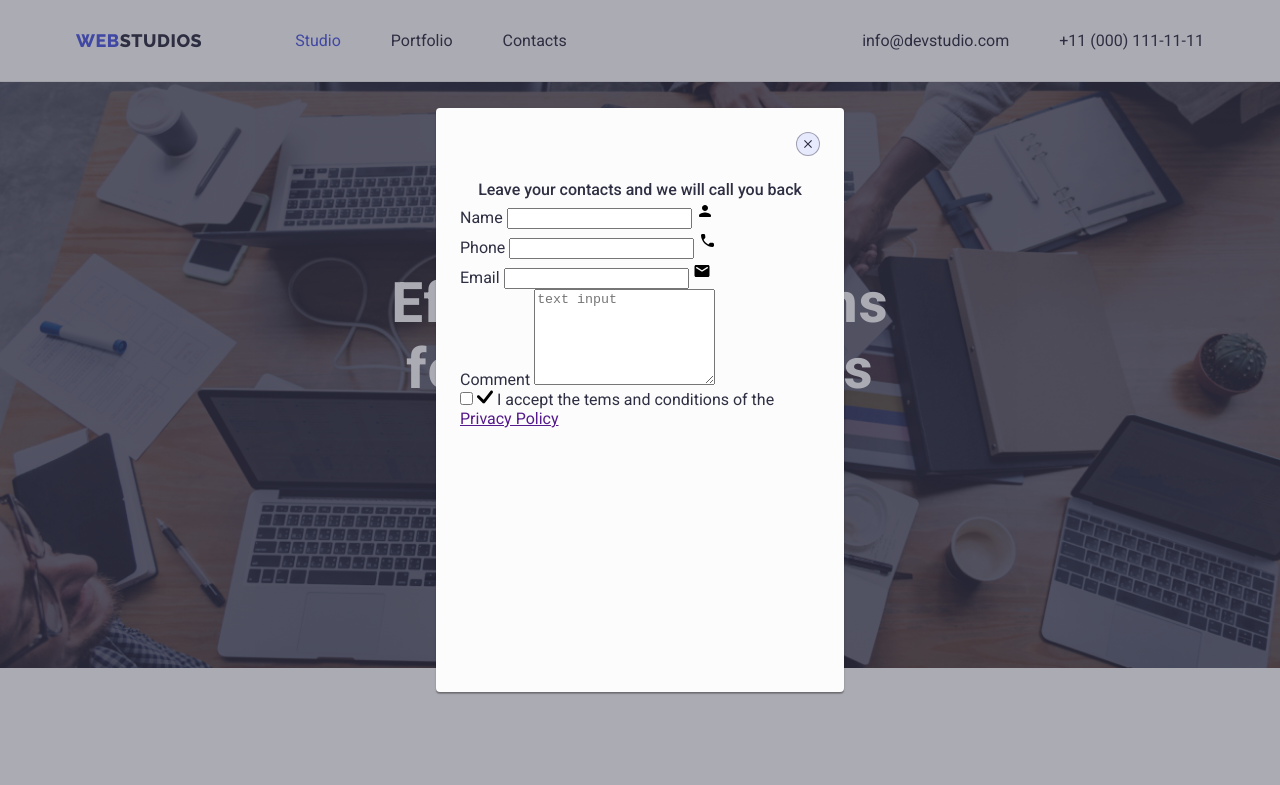
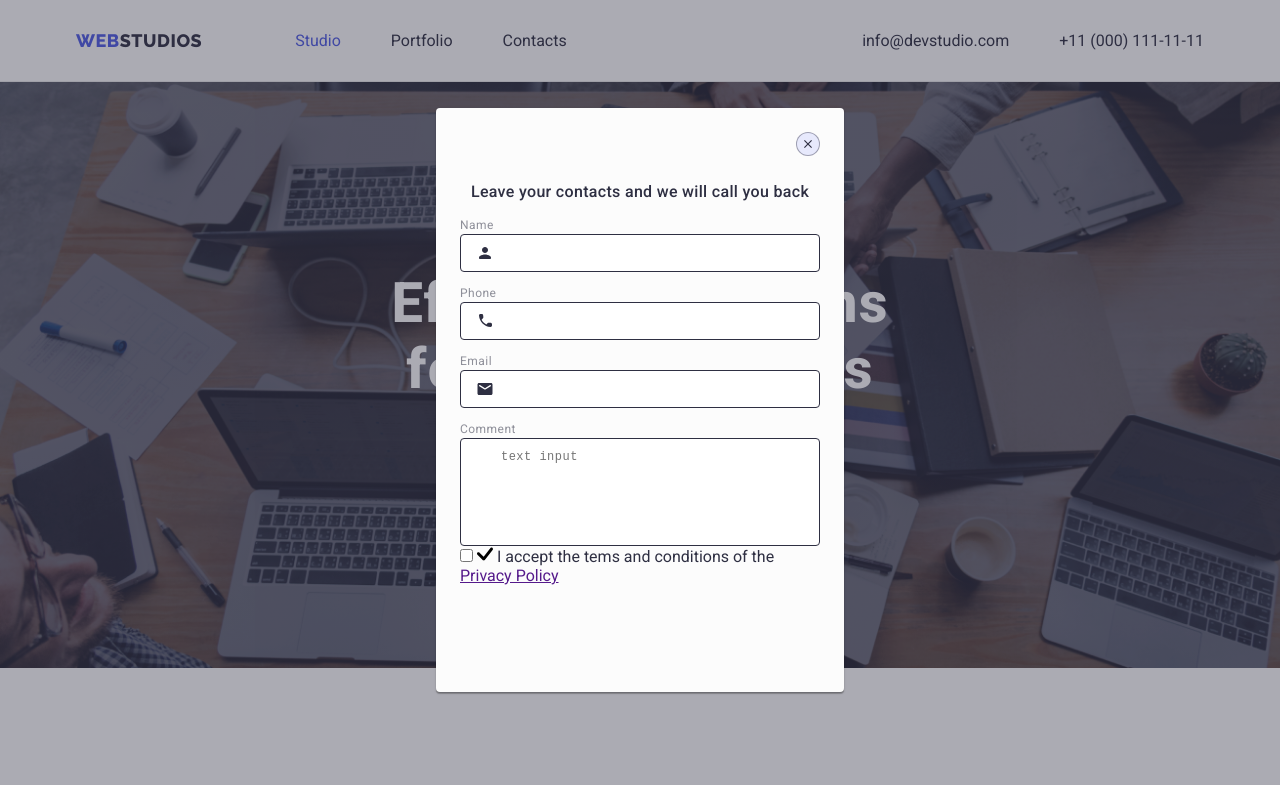
Before and after one commit to voxmech/goit-markup-hw-06, a plain HTML site: page index.html in a window 1280 px wide. Both pictures are taken after a click on the button "Order Service". Shown: the top 785 px of the page. Drawn offline with Linux system fonts and the light colour scheme.

Commit message:
modal contents styling

```diff
--- a/css/styles.css
+++ b/css/styles.css
@@ -21,6 +21,7 @@
   --color-lightslate: #8E8F99;
   --DAIRY: #FCFCFC;
   --color-ocean: #404bbf;
+  --color-navyblue-modal: #2E2F42;
 
 }
 
@@ -809,17 +810,67 @@ body {
   transition: transform 250ms cubic-bezier(0.4, 0, 0.2, 1);
 
 }
+
 .modal-title {
   color: var(--color-navy-blue);
   text-align: center;
   font-size: 16px;
   font-weight: 500;
-
+  line-height: 24px;
+  letter-spacing: 0.32px;
 }
 
 .modal-form-label, .modal-form-textarea {
   display: block;
   position: relative;
+}
+
+.modal-form-text {
+  color: var(--color-lightslate);
+  font-size: 12px;
+  font-weight: 400;
+  line-height: 14px;
+  letter-spacing: 0.48px;
+  position: absolute;
+  top: -16px
+}
+
+.form-label-input, .form-label-textarea {
+  color: var(--color-navy-blue);
+  font-size: 12px;
+  font-weight: 500;
+  line-height: 14px;
+  letter-spacing: 0.48px;
+  display: block;
+  width: 100%;
+  margin-top: 30px;
+  padding: 11px 16px 11px 40px;
+  outline: none;
+  border-radius: 4px;
+  border: 1px solid var(--color-navyblue-modal);
+  transition: border 250ms cubic-bezier(0.4, 0, 0.2, 1);
+}
+
+.modal-form-icon {
+  fill: var(--color-navyblue-modal);
+  position: absolute;
+  left: 16px;
+  top: 50%;
+  transform: translateY(-50%);
+  transition: fill 250ms cubic-bezier(0.4, 0, 0.2, 1);
+}
+
+.form-label-input:hover, .form-label-input:focus, .form-label-textarea:hover, .form-label-textarea:focus {
+  outline: none;
+  border: 1px solid var(--logo-blue);
+}
+
+.form-label-input:hover + .modal-form-icon, .form-label-input:focus + .modal-form-icon {
+  fill: var(--logo-blue);
+}
+
+.form-label-textarea {
+  resize: none;
 }
 
 .modal-close {
```
